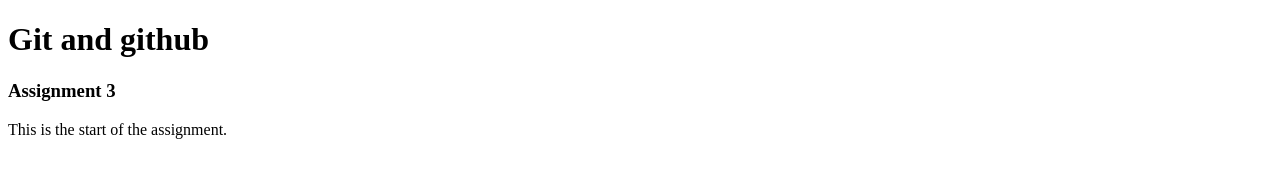
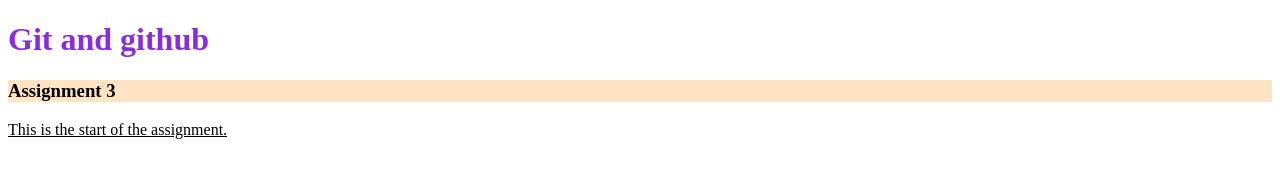
Before and after one commit to KeerthiKelam-minfy/minfy_assign3, a plain HTML site: page index.html in a window 1280 px wide. Drawn offline with Linux system fonts and the light colour scheme.

Commit message:
update styling to page

```diff
--- a/index.html
+++ b/index.html
@@ -6,8 +6,8 @@
     <title>Document</title>
 </head>
 <body>
-    <h1>Git and github</h1>
-    <h3>Assignment 3</h3>
-    <p>This is the start of the assignment.</p>
+    <h1 style="color:blueviolet;">Git and github</h1>
+    <h3 style="background-color: bisque;">Assignment 3</h3>
+    <u><p>This is the start of the assignment.</p></u>
 </body>
 </html>
```
